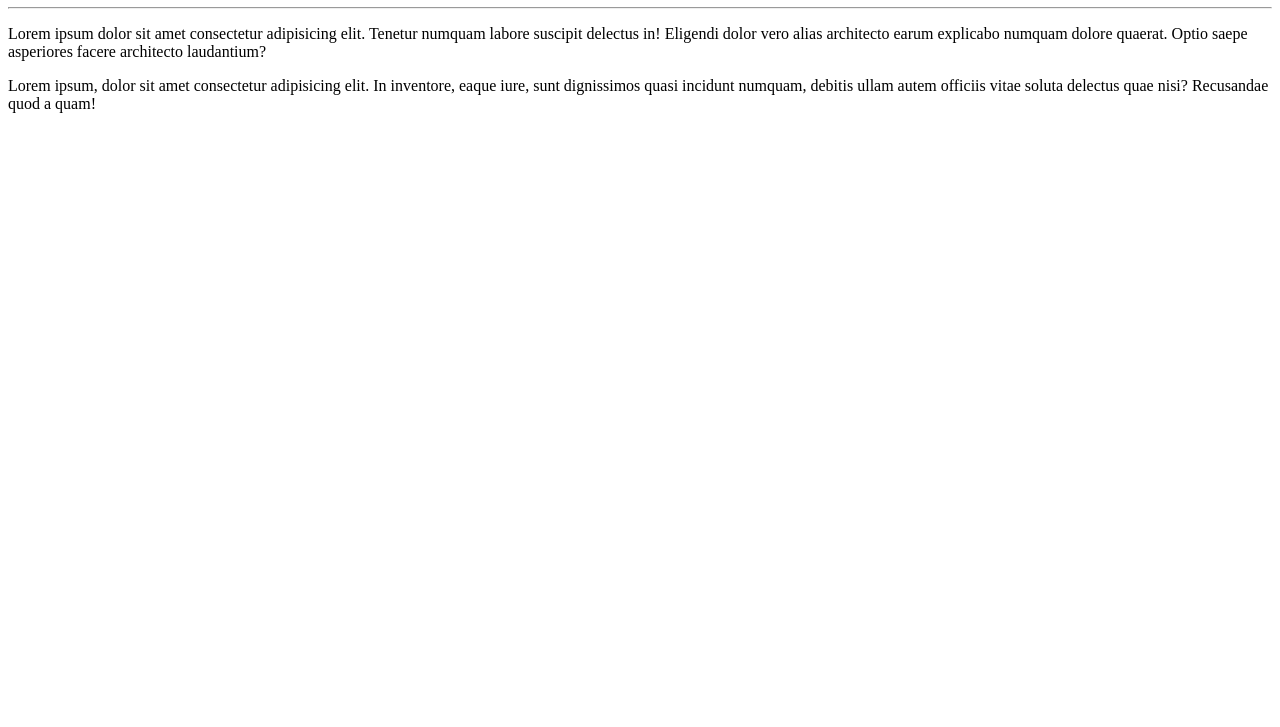
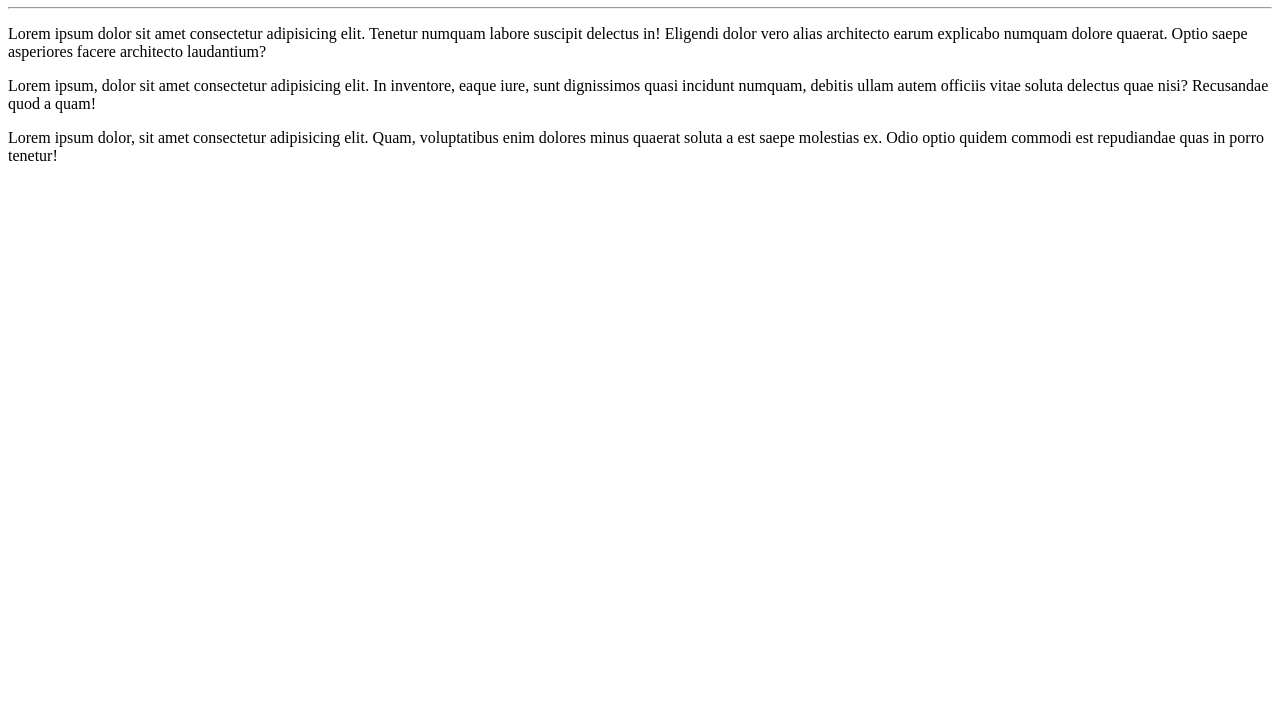
Before and after one commit to kelvin-re/Ola-mundo, a plain HTML site: page site-exemplo/index.html in a window 1280 px wide. Shown: the part 73-800 px from the top of the page. Drawn offline with Linux system fonts and the light colour scheme.

Commit message:
adicionei mais um parágrafo com lorem
teste...

```diff
--- a/site-exemplo/index.html
+++ b/site-exemplo/index.html
@@ -13,5 +13,6 @@
     </p>
     <p>Lorem ipsum, dolor sit amet consectetur adipisicing elit. In inventore, eaque iure, sunt dignissimos quasi incidunt numquam, debitis ullam autem officiis vitae soluta delectus quae nisi? Recusandae quod a quam!
     </p>
+    <p>Lorem ipsum dolor, sit amet consectetur adipisicing elit. Quam, voluptatibus enim dolores minus quaerat soluta a est saepe molestias ex. Odio optio quidem commodi est repudiandae quas in porro tenetur!</p>
 </body>
 </html>
```
